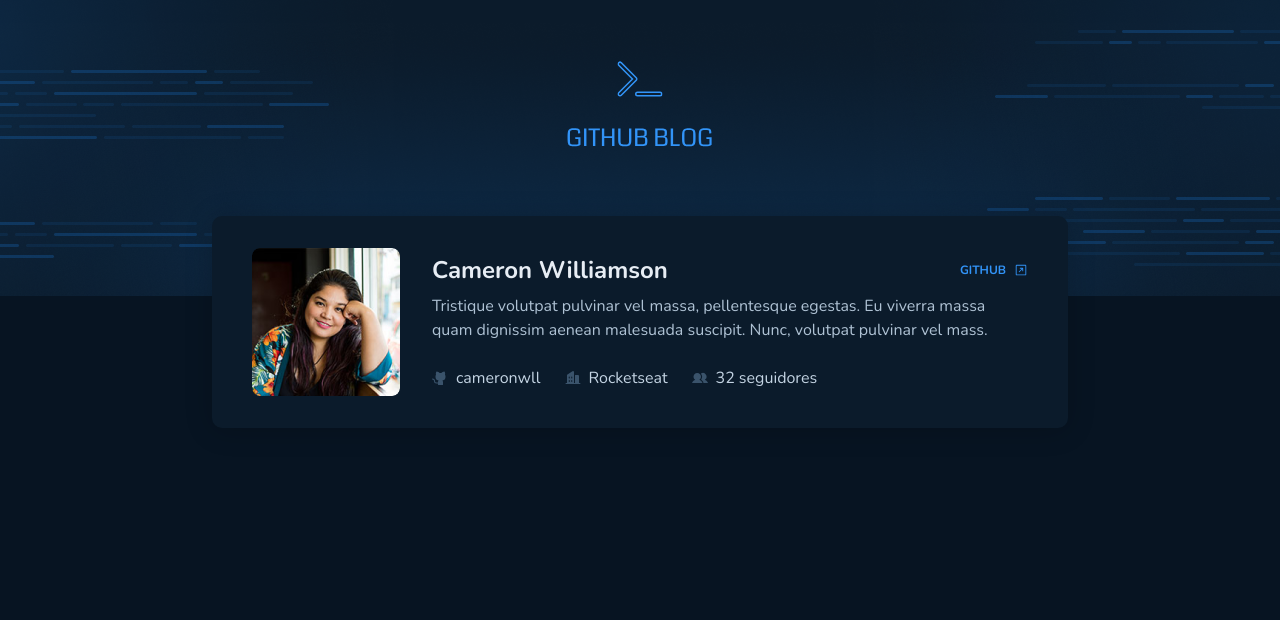
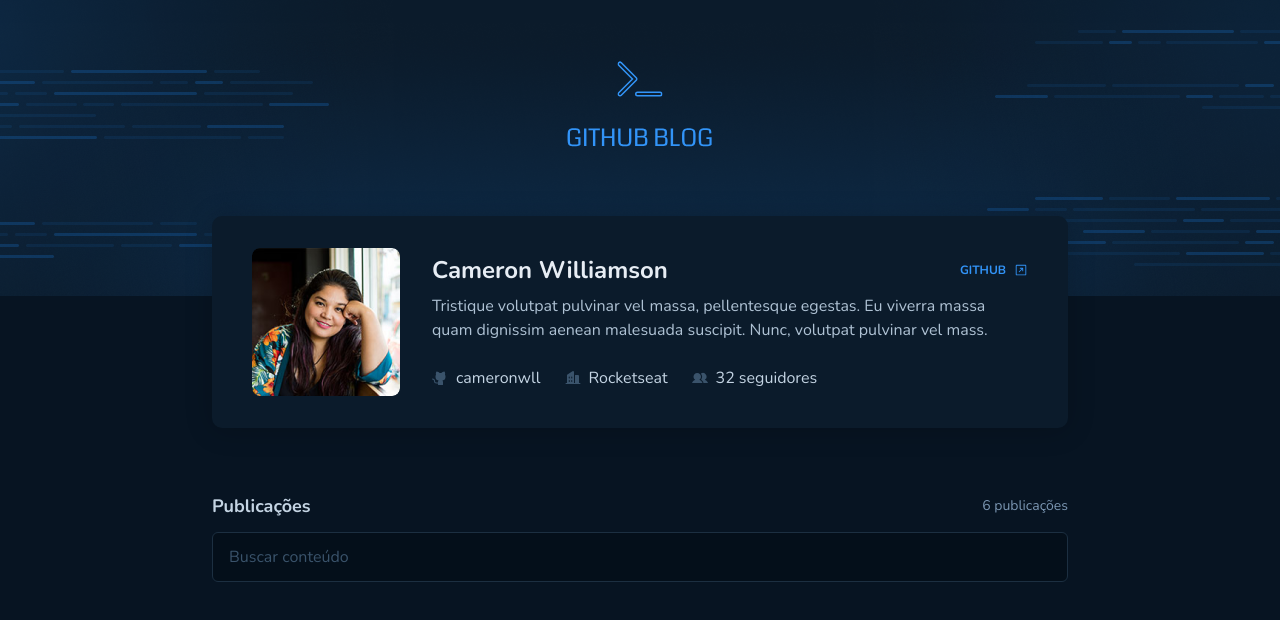
Before and after one commit to filipedev6/github-blog, a React (Vite) app: page / in a window 1280 px wide. Shown: the top 620 px of the page. Built offline with nearby package versions, Linux system fonts and the light colour scheme.

Commit message:
feat: Component SearchForm

```diff
--- /dev/null
+++ b/src/pages/Blog/components/SearchForm.tsx
@@ -0,0 +1,23 @@
+export function SearchForm() {
+  return (
+    <div className="flex flex-col gap-3 mt-16 mb-12">
+      <header className="flex items-center justify-between">
+        <span className="text-lg font-bold text-base-subtitle">
+          Publicações
+        </span>
+
+        <span className="text-sm font-normal text-base-span">
+          6 publicações
+        </span>
+      </header>
+
+      <form>
+        <input
+          type="text"
+          placeholder="Buscar conteúdo"
+          className="w-full h-[50px] px-4 bg-base-input border border-base-border rounded-md outline-none text-base-text placeholder:text-base-label focus:border-[#3294f8] transition-all"
+        />
+      </form>
+    </div>
+  )
+}
--- a/src/pages/Blog/index.tsx
+++ b/src/pages/Blog/index.tsx
@@ -1,5 +1,6 @@
 import { Header } from '../../components/Header'
 import { Profile } from './components/Profile'
+import { SearchForm } from './components/SearchForm'
 
 export function Blog() {
   return (
@@ -8,6 +9,7 @@ export function Blog() {
 
       <main className="max-w-4xl mx-auto px-5">
         <Profile />
+        <SearchForm />
       </main>
     </div>
   )
```
